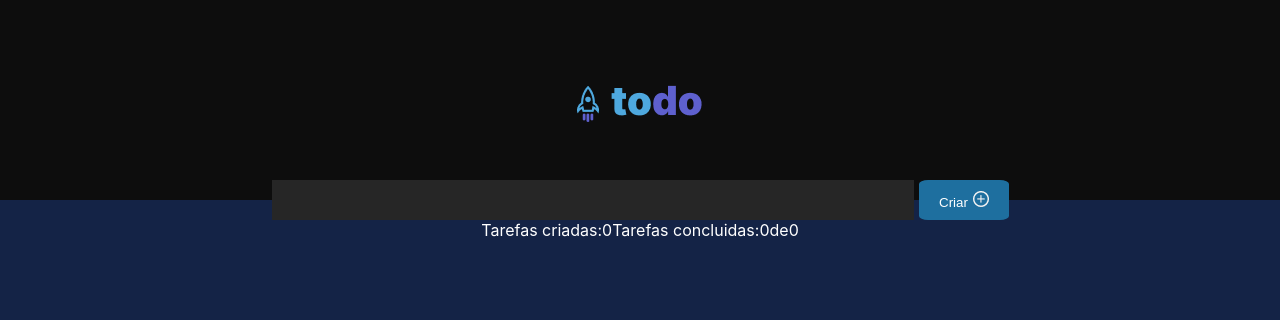
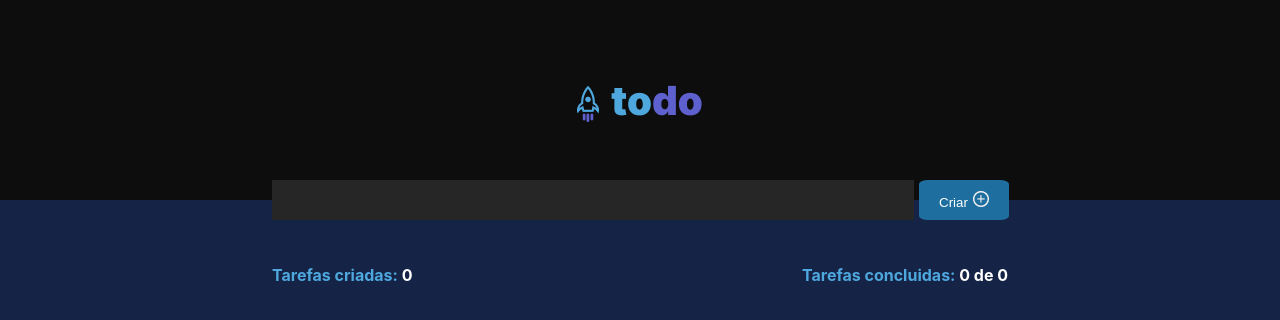
Before and after one commit to joseviniciusb/to-do-list-rocketseat, a React (Create React App) app in the folder to-do-ts/: page / in a window 1280 px wide. Shown: the top 320 px of the page. Built offline with nearby package versions, Linux system fonts and the light colour scheme; the HTML template or start-up script is replaced by a standard one.

Commit message:
style: estilizar contador de tasks criadas e concluidas

```diff
--- a/to-do-ts/src/App.css
+++ b/to-do-ts/src/App.css
@@ -40,6 +40,26 @@
 }
 
 .TasksContainer {
+  margin: auto;
+  width: 736px;
+  height: 451px;
+  color: white;
+  margin-top: 45px;
+}
+
+.counterContainer {
+  display: flex;
+  justify-content: space-between;
+  height: 19px;
+  margin-bottom: 25px;
+}
+
+.taskCount {
+  color: #4EA8DE;
+  font-weight: bold;
+}
+
+.countBadge {
   color: white;
 }
 
--- a/to-do-ts/src/App.tsx
+++ b/to-do-ts/src/App.tsx
@@ -66,10 +66,17 @@
       </div>
 
       <div className="TasksContainer">
-        <span className="TaskCount">{"Tarefas criadas:" + tasks.length}</span>
-        <span className="CompletedTaskCounte">
-          {"Tarefas concluidas:" + doneCounter + "de" + tasks.length}
-        </span>
+        <div className="counterContainer">
+          <span className="taskCount">
+            {"Tarefas criadas: "}
+            <span className="countBadge">{tasks.length}</span>
+          </span>
+          <span className="taskCount">
+            {"Tarefas concluidas: "}
+            <span className="countBadge">{doneCounter + " de "}</span>
+            <span className="countBadge">{tasks.length}</span>
+          </span>
+        </div>
 
         {tasks.map((task) => (
           <div className="Task" key={task.id}>
```
